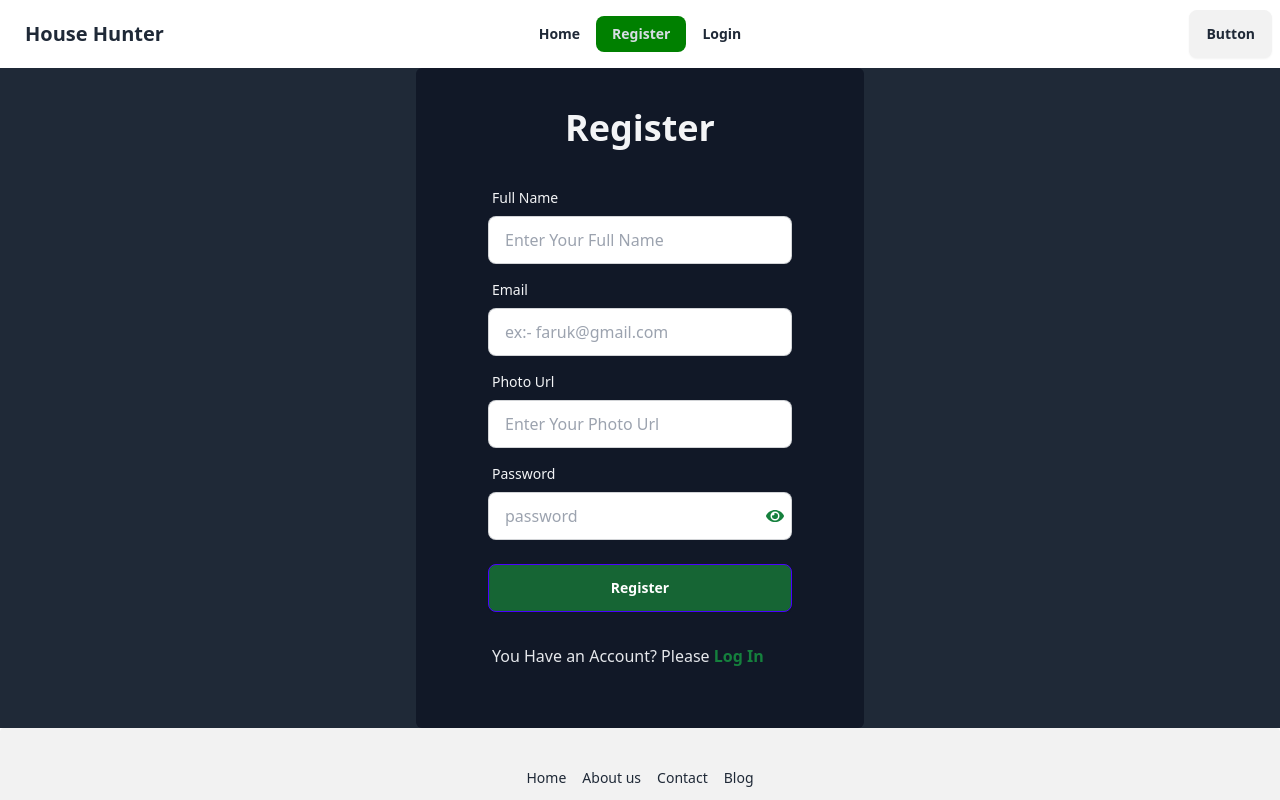
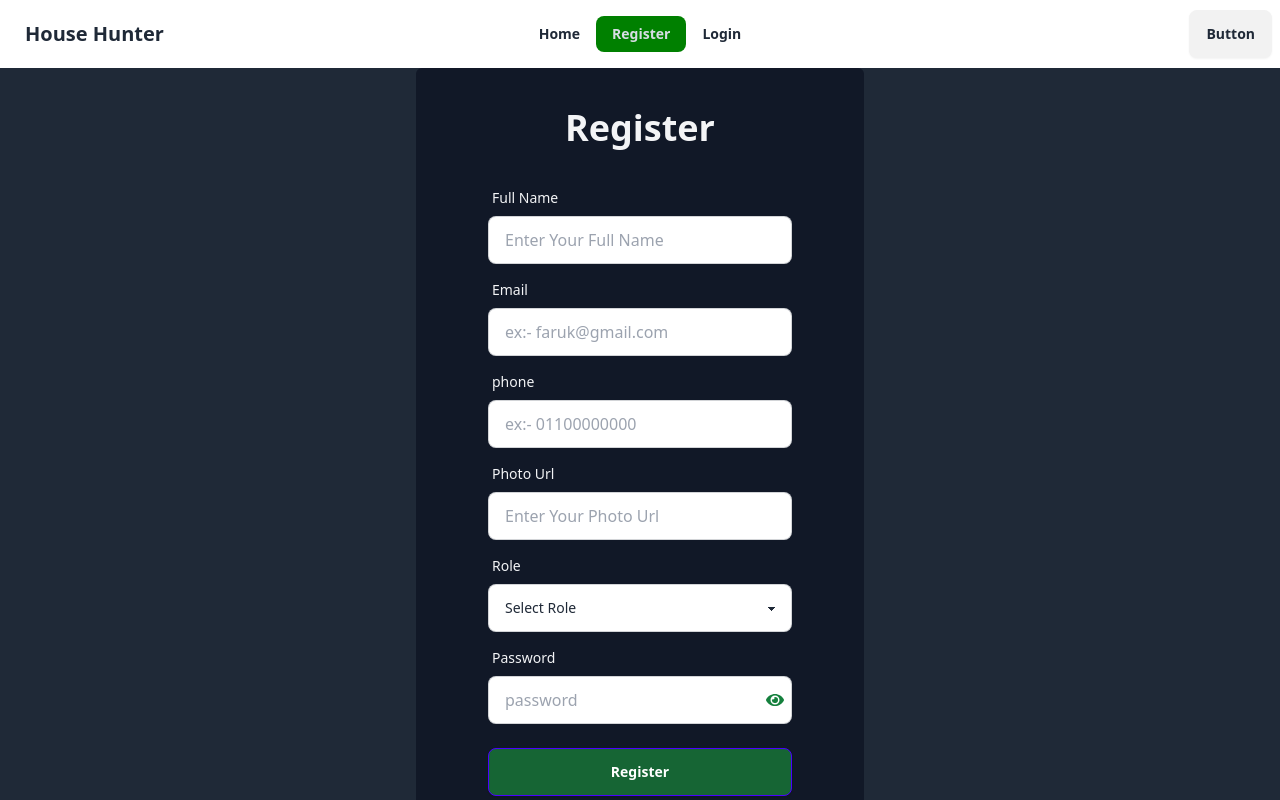
Before and after one commit to gfaruk02/house-hunter-client, a React (Vite) app: page /register in a window 1280 px wide. Shown: the top 800 px of the page. Built offline with nearby package versions, Linux system fonts and the light colour scheme.

Commit message:
send register user in data base

```diff
--- a/package.json
+++ b/package.json
@@ -10,6 +10,7 @@
     "preview": "vite preview"
   },
   "dependencies": {
+    "axios": "^1.6.5",
     "localforage": "^1.10.0",
     "match-sorter": "^6.3.3",
     "react": "^18.2.0",
--- a/src/Pages/Login/Login.jsx
+++ b/src/Pages/Login/Login.jsx
@@ -1,5 +1,5 @@
 import { useState } from "react";
-import Swal from "sweetalert2";
+// import Swal from "sweetalert2";
 import { FaEye, FaEyeSlash } from 'react-icons/fa';
 import { Link } from "react-router-dom";
 
@@ -13,14 +13,14 @@ const Login = () => {
 		console.log(email, password);
 
 		// setSuccess('')
-		if (!/^(?=.*[A-Z])(?=.*\d)(?=.*[!@#$%^&*()_+{}[\]:;<>,.?~\\-]).{6,}$/.test(password)) {
-			Swal.fire({
-				title: 'Error!',
-				text: 'Password Minimum 6 characters, at least one uppercase letter, one number and one special character:',
-				icon: 'error',
-				confirmButtonText: 'Cool'
-			})
-		}
+		// if (!/^(?=.*[A-Z])(?=.*\d)(?=.*[!@#$%^&*()_+{}[\]:;<>,.?~\\-]).{6,}$/.test(password)) {
+		// 	Swal.fire({
+		// 		title: 'Error!',
+		// 		text: 'Password Minimum 6 characters, at least one uppercase letter, one number and one special character:',
+		// 		icon: 'error',
+		// 		confirmButtonText: 'Cool'
+		// 	})
+		// }
 	}
 	return (
 		<div>
--- a/src/Pages/Register/Register.jsx
+++ b/src/Pages/Register/Register.jsx
@@ -1,29 +1,50 @@
 import { useState } from "react";
 import Swal from "sweetalert2";
 import { FaEye, FaEyeSlash } from 'react-icons/fa';
-import { Link } from "react-router-dom";
+import { Link, useNavigate } from "react-router-dom";
+import axios from "axios";
 
 
 const Register = () => {
+	const navigate = useNavigate()
 	const [showPassword, setShowPassword] = useState(false)
 	const handleRegister = e => {
 		e.preventDefault();
 		const form = e.target;
 		const name = form.name.value;
 		const email = form.email.value;
+		const phone = form.phone.value;
 		const photo = form.photo.value;
+		const role = form.role.value;
 		const password = form.password.value;
-		console.log(name, email, photo, password);
-
-		// setSuccess('')
-		if (!/^(?=.*[A-Z])(?=.*\d)(?=.*[!@#$%^&*()_+{}[\]:;<>,.?~\\-]).{6,}$/.test(password)) {
-			Swal.fire({
-				title: 'Error!',
-				text: 'Password Minimum 6 characters, at least one uppercase letter, one number and one special character:',
-				icon: 'error',
-				confirmButtonText: 'Cool'
+		console.log(name, email, photo, role, password);
+		const userInfo = {name, email, phone, photo, role, password}
+		// if (!/^(?=.*[A-Z])(?=.*\d)(?=.*[!@#$%^&*()_+{}[\]:;<>,.?~\\-]).{6,}$/.test(password)) {
+		// 	Swal.fire({
+		// 		title: 'Error!',
+		// 		text: 'Password Minimum 6 characters, at least one uppercase letter, one number and one special character:',
+		// 		icon: 'error',
+		// 		confirmButtonText: 'Cool'
+		// 	})
+		// }
+		// else{
+			axios.post('http://localhost:5000/user',userInfo)
+			.then(res => {
+				if (res.data.insertedId) {
+					console.log('User Created Successfully');
+					Swal.fire({
+						position: "center",
+						icon: "success",
+						title: "User Created Successfully.",
+						showConfirmButton: false,
+						timer: 1500
+					});
+					e.target.reset();
+				}
+				navigate('/')
 			})
-		}
+			.catch(err=> console.log(err))
+		// }
 	}
 	return (
 		<div>
@@ -47,10 +68,26 @@ const Register = () => {
 								</div>
 								<div className="form-control">
 									<label className="label">
+										<span className=" text-gray-100 label-text">phone</span>
+									</label>
+									<input name='phone' type="text" placeholder="ex:- 01100000000" className="input input-bordered" required />
+								</div>
+								<div className="form-control">
+									<label className="label">
 										<span className=" text-gray-100 label-text">Photo Url</span>
 									</label>
 									<input name='photo' type="text" placeholder="Enter Your Photo Url" className="input input-bordered" required />
 								</div>
+								<div className="form-control ">
+								<label className="label">
+										<span className=" text-gray-100 label-text">Role</span>
+									</label>
+                        <select className="select select-bordered text-gray-800 " id="role" name="role">
+                            <option disabled selected>Select Role</option>
+                            <option value="Owner">House Owner </option>
+                            <option value="Renter">House Renter</option>
+                        </select>
+                    </div>
 								<div className="form-control">
 									<label className="label">
 										<span className=" text-gray-100 label-text">Password</span>
```
Also changed, not shown: 1 other file (tests, documents, lock files or other folders).
